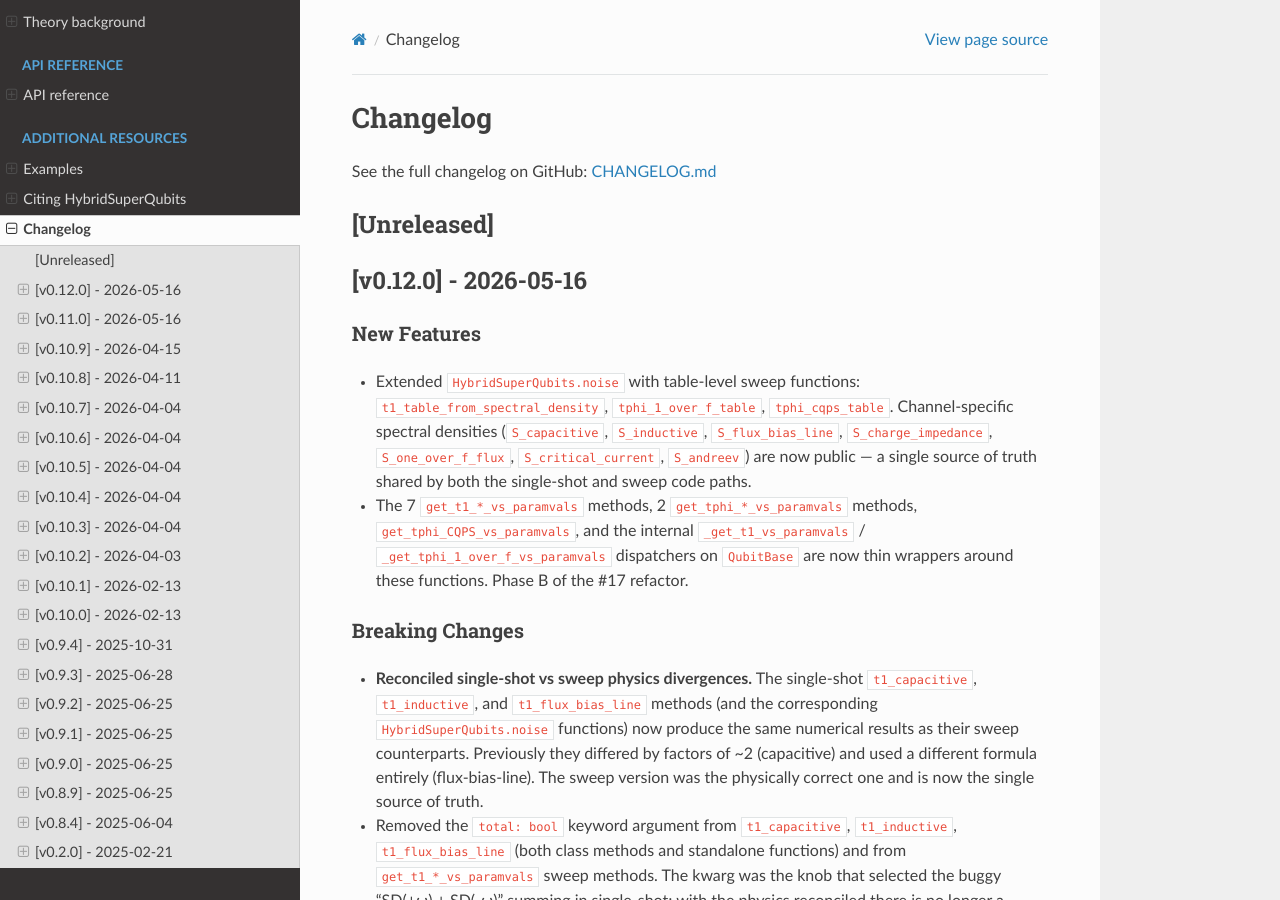
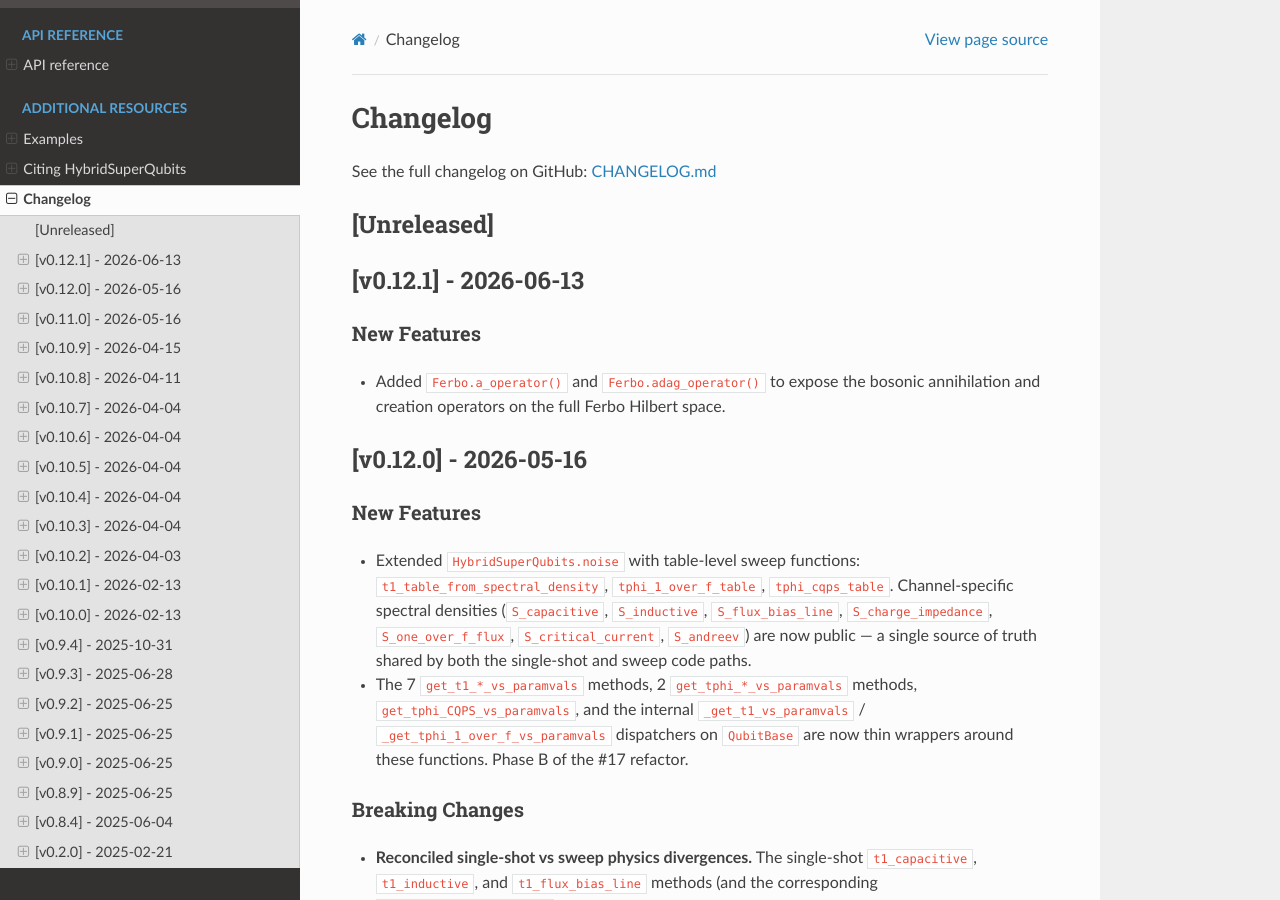
Before and after one commit to joanjcaceres/HybridSuperQubits, a Sphinx documentation site: the page built from docs/changelog.md, in a window 1280 px wide and 900 px high. Built offline with Sphinx 7.4.7 and the Read the Docs theme 3.1.0, drawn with Linux system fonts in a browser that asks for light colours.

Commit message:
Release v0.12.1

```diff
--- a/CHANGELOG.md
+++ b/CHANGELOG.md
@@ -1,4 +1,9 @@
 ## [Unreleased]
+
+## [v0.12.1] - 2026-06-13
+### New Features
+- Added `Ferbo.a_operator()` and `Ferbo.adag_operator()` to expose the
+  bosonic annihilation and creation operators on the full Ferbo Hilbert space.
 
 ## [v0.12.0] - 2026-05-16
 ### New Features
--- a/docs/conf.py
+++ b/docs/conf.py
@@ -9,7 +9,7 @@ sys.path.insert(0, os.path.abspath(".."))
 project = "HybridSuperQubits"
 copyright = "2025-2026, Joan Caceres"
 author = "Joan Caceres"
-release = "0.10.2"
+release = "0.12.1"
 
 # -- General configuration ---------------------------------------------------
 extensions = [
--- a/pyproject.toml
+++ b/pyproject.toml
@@ -4,7 +4,7 @@ build-backend = "poetry.core.masonry.api"
 
 [tool.poetry]
 name        = "HybridSuperQubits"
-version = "0.12.0"
+version = "0.12.1"
 description = "Package to simulate hybrid superconducting qubits"
 authors     = ["Joan Cáceres <contact@joancaceres.com>"]
 license     = "MIT"
```
Also changed, not shown: .github/instructions/instructions.instructions.md.
